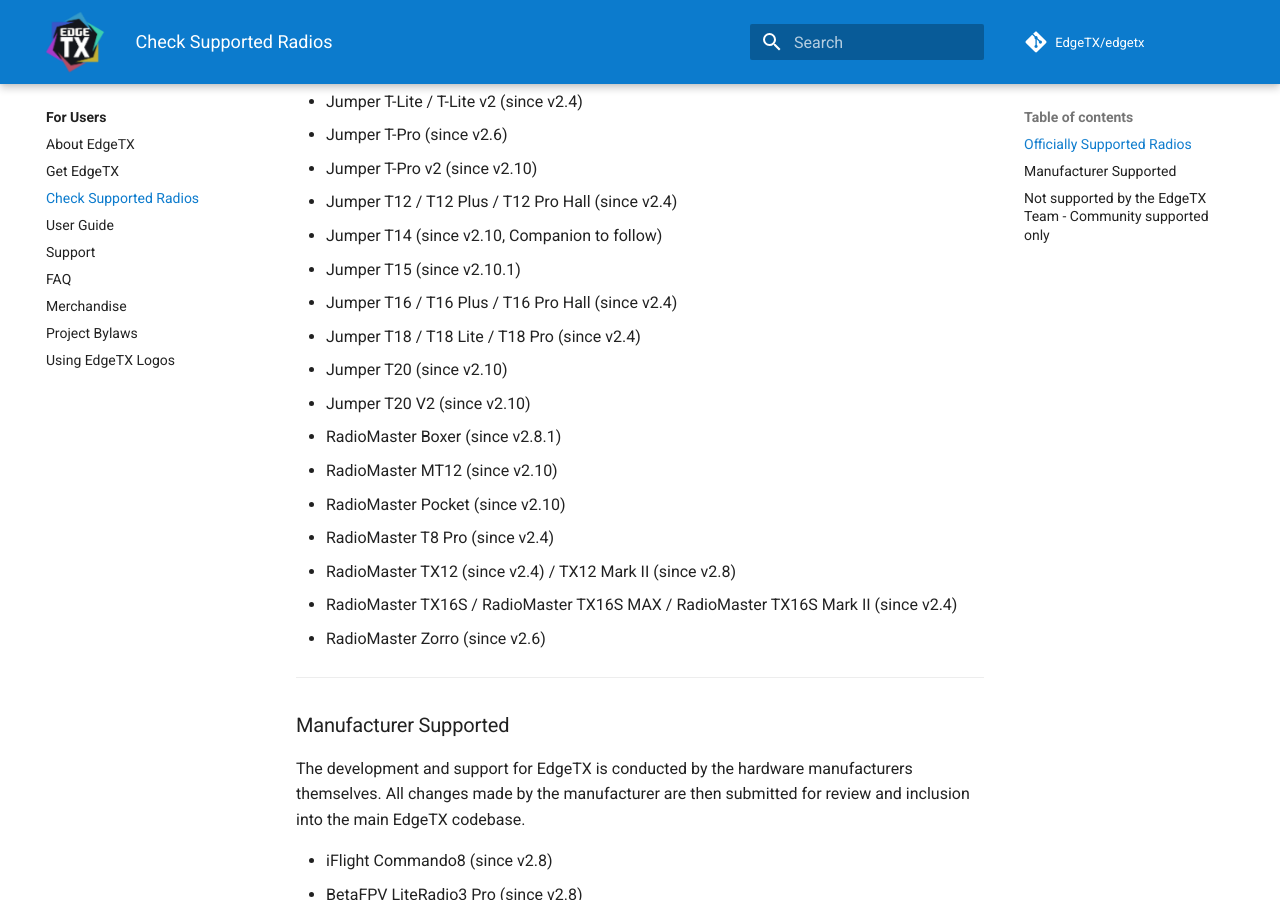
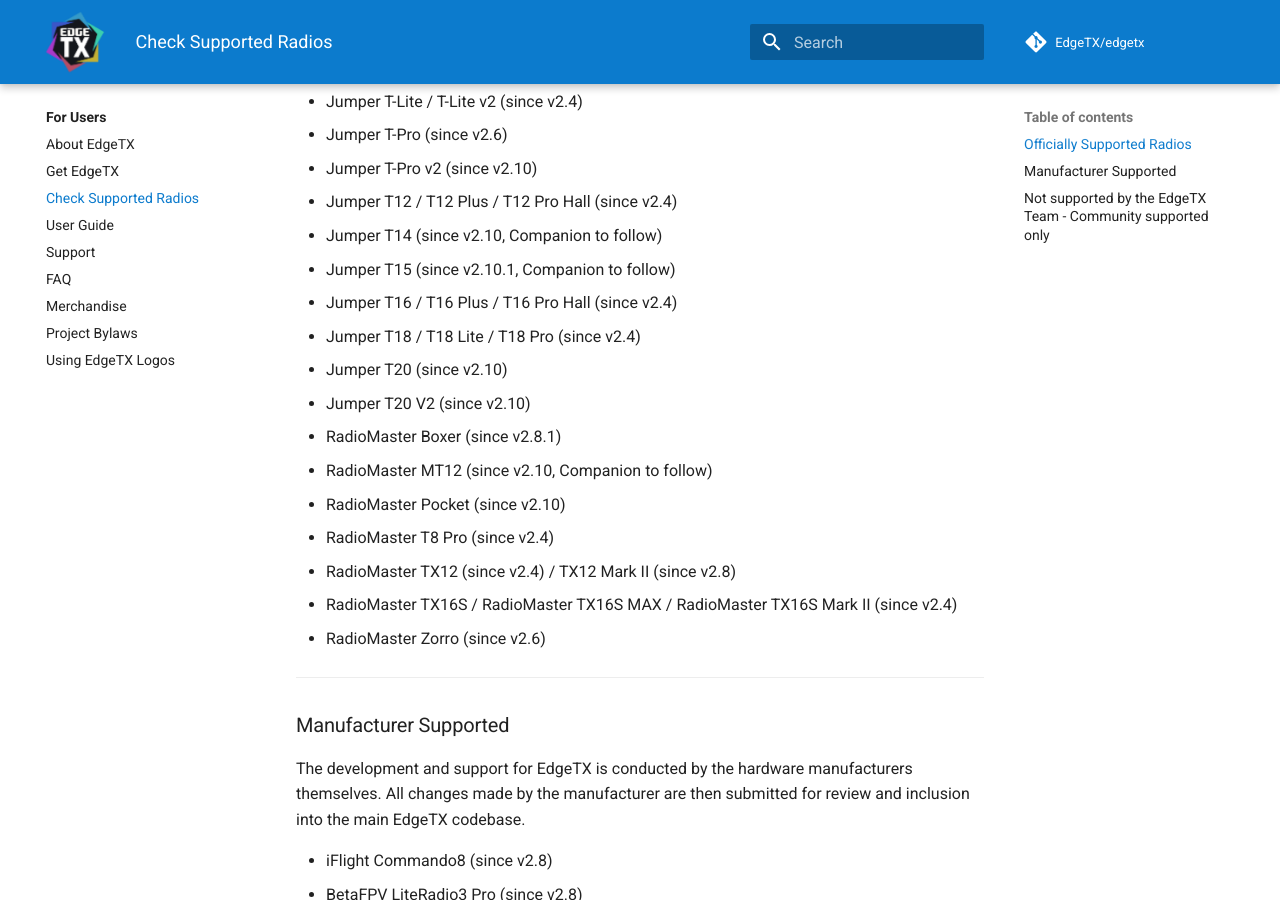
Before and after one commit to EdgeTX/edgetx.github.io, an MkDocs documentation site: the page built from docs/supportedradios.md, in a window 1280 px wide and 900 px high, scrolled down 485 px. Built offline with MkDocs 1.6.1 and Material for MkDocs 9.7.7, drawn with Linux system fonts in a browser that asks for light colours; comment, search, counter and statistics services are not loaded.

Commit message:
Companion support still pending

```diff
--- a/docs/supportedradios.md
+++ b/docs/supportedradios.md
@@ -12,13 +12,13 @@
 * Jumper T-Pro v2 (since v2.10)
 * Jumper T12 / T12 Plus / T12 Pro Hall (since v2.4)
 * Jumper T14 (since v2.10, Companion to follow)
-* Jumper T15 (since v2.10.1)
+* Jumper T15 (since v2.10.1, Companion to follow)
 * Jumper T16 / T16 Plus / T16 Pro Hall (since v2.4)
 * Jumper T18 / T18 Lite / T18 Pro (since v2.4)
 * Jumper T20 (since v2.10)
 * Jumper T20 V2 (since v2.10)
 * RadioMaster Boxer (since v2.8.1)
-* RadioMaster MT12 (since v2.10)
+* RadioMaster MT12 (since v2.10, Companion to follow)
 * RadioMaster Pocket (since v2.10)
 * RadioMaster T8 Pro (since v2.4)
 * RadioMaster TX12 (since v2.4) / TX12 Mark II (since v2.8)
```
